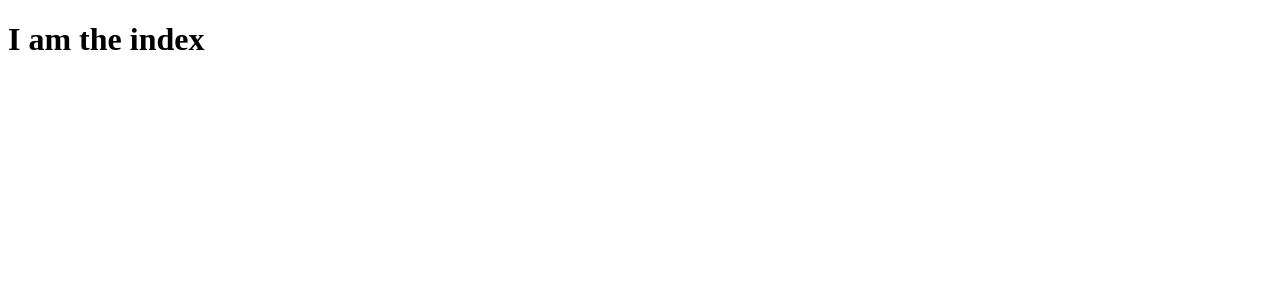
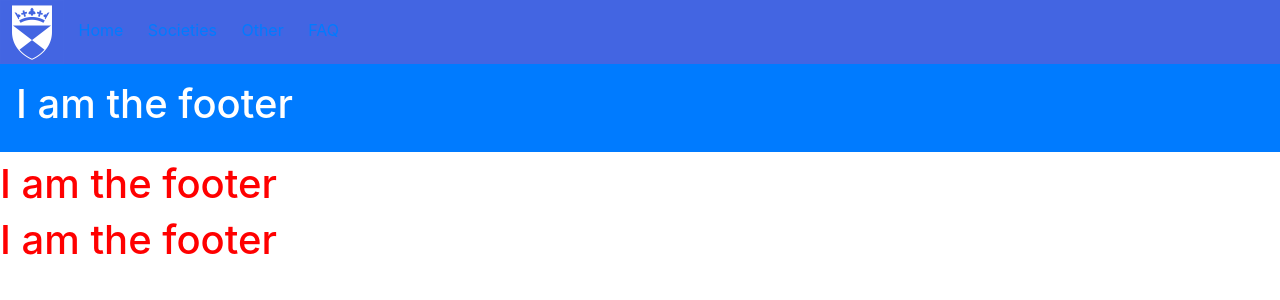
Before and after one commit to stoib/QuackAthon25, a Flask app: page / in a window 1280 px wide. Shown: the top 300 px of the page. Run offline with Flask 3, Linux system fonts and the light colour scheme.

Commit message:
managed to get the base.html file to interact with footer correctly

```diff
--- a/app.py
+++ b/app.py
@@ -4,11 +4,9 @@ app = Flask(__name__)
 
 @app.route('/')
 def home():
-    return render_template('index.html')
+    return render_template('base.html')
 
-@app.route('/footer')
-def footer():
-    return render_template('footer.html')
+
 
 if __name__ == '__main__':
     app.run(debug=True, host='0.0.0.0', port=8000)
--- /dev/null
+++ b/styles.css
@@ -0,0 +1,16 @@
+.blue {
+    background-color: #4365E2;
+}
+
+.nav-button {
+    padding: 10px;
+    display: inline;
+}
+
+.footer-container{
+    color: red;
+}
+
+#footer{
+    color: red;
+}
--- a/templates/footer.html
+++ b/templates/footer.html
@@ -1,8 +1,6 @@
-
-{% block content %}
     <footer>
-        <container class="footer-container">
-            <div class="footer-top">
+        <div class="footer-container">
+            <div class="footer-top p-3 mb-2 bg-primary text-white">
                 <h1>I am the footer</h1>
             </div>
             <div class="footer-mid">
@@ -11,7 +9,5 @@
             <div class="footer-bottom">
                 <h1>I am the footer</h1>
             </div>
-        </container>
+        </div>
     </footer>
-
-{% endblock %}
--- a/templates/navbar.html
+++ b/templates/navbar.html
@@ -0,0 +1,9 @@
+<link rel="stylesheet" href="../styles.css">
+
+<nav class="blue">
+    <img src="../static/image.png" alt="University Of Dundee Logo" width="64px" height="64px">
+    <a href="/home.html" class="nav-button">Home</a>
+    <a href="/societies.html" class="nav-button">Societies</a>
+    <a href="/other.html" class="nav-button">Other</a>
+    <a href="/faq.html" class="nav-button">FAQ</a>
+</nav>
```
